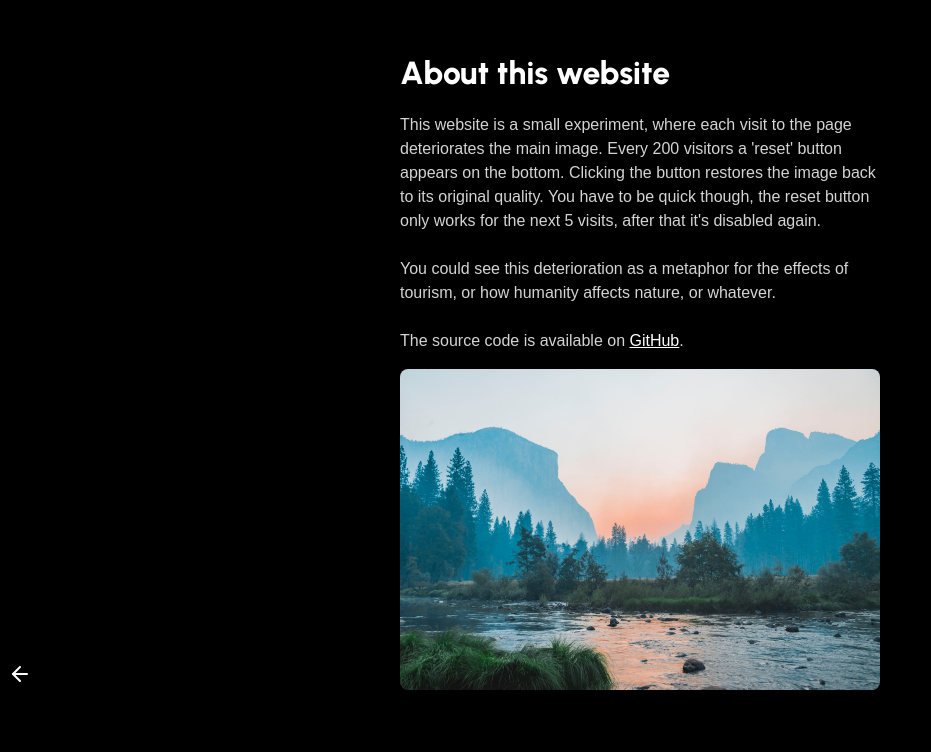
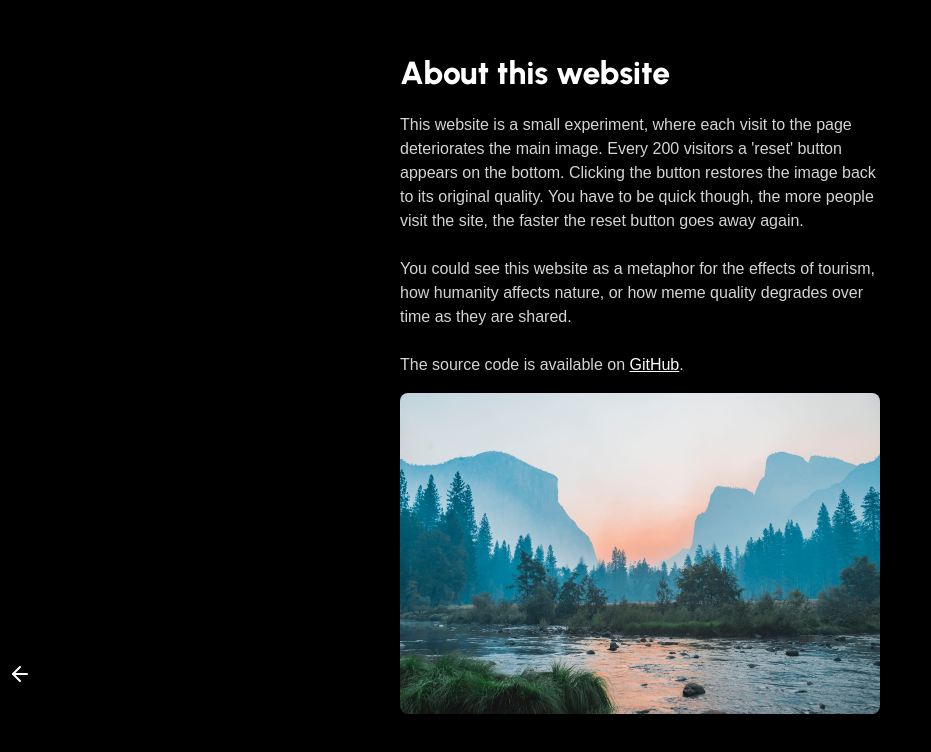
Before and after one commit to kumpmati/crowd-jpeg, a SvelteKit app: page /about in a window 1280 px wide. Shown: the part 106-858 px from the top of the page, without its empty margins (0-931 px from the left). Built offline with nearby package versions, Linux system fonts and the light colour scheme.

Commit message:
changed about page text, set threshold to 3, lower quality

```diff
--- a/src/lib/config.ts
+++ b/src/lib/config.ts
@@ -1,4 +1,4 @@
 export const DB_IMAGE_KEY = 'bg1';
 
 export const RESET_INTERVAL = 200;
-export const RESET_THRESHOLD = 5;
+export const RESET_THRESHOLD = 3;
--- a/src/routes/about/+page.svelte
+++ b/src/routes/about/+page.svelte
@@ -16,12 +16,12 @@
 	<p>
 		This website is a small experiment, where each visit to the page deteriorates the main image.
 		Every 200 visitors a 'reset' button appears on the bottom. Clicking the button restores the
-		image back to its original quality. You have to be quick though, the reset button only works for
-		the next 5 visits, after that it's disabled again.
+		image back to its original quality. You have to be quick though, the more people visit the site,
+		the faster the reset button goes away again.
 		<br />
 		<br />
-		You could see this deterioration as a metaphor for the effects of tourism, or how humanity affects
-		nature, or whatever.
+		You could see this website as a metaphor for the effects of tourism, how humanity affects nature,
+		or how meme quality degrades over time as they are shared.
 		<br />
 		<br />
 		The source code is available on
```
Also changed, not shown: src/routes/+page.server.ts (+4 -4 lines).
